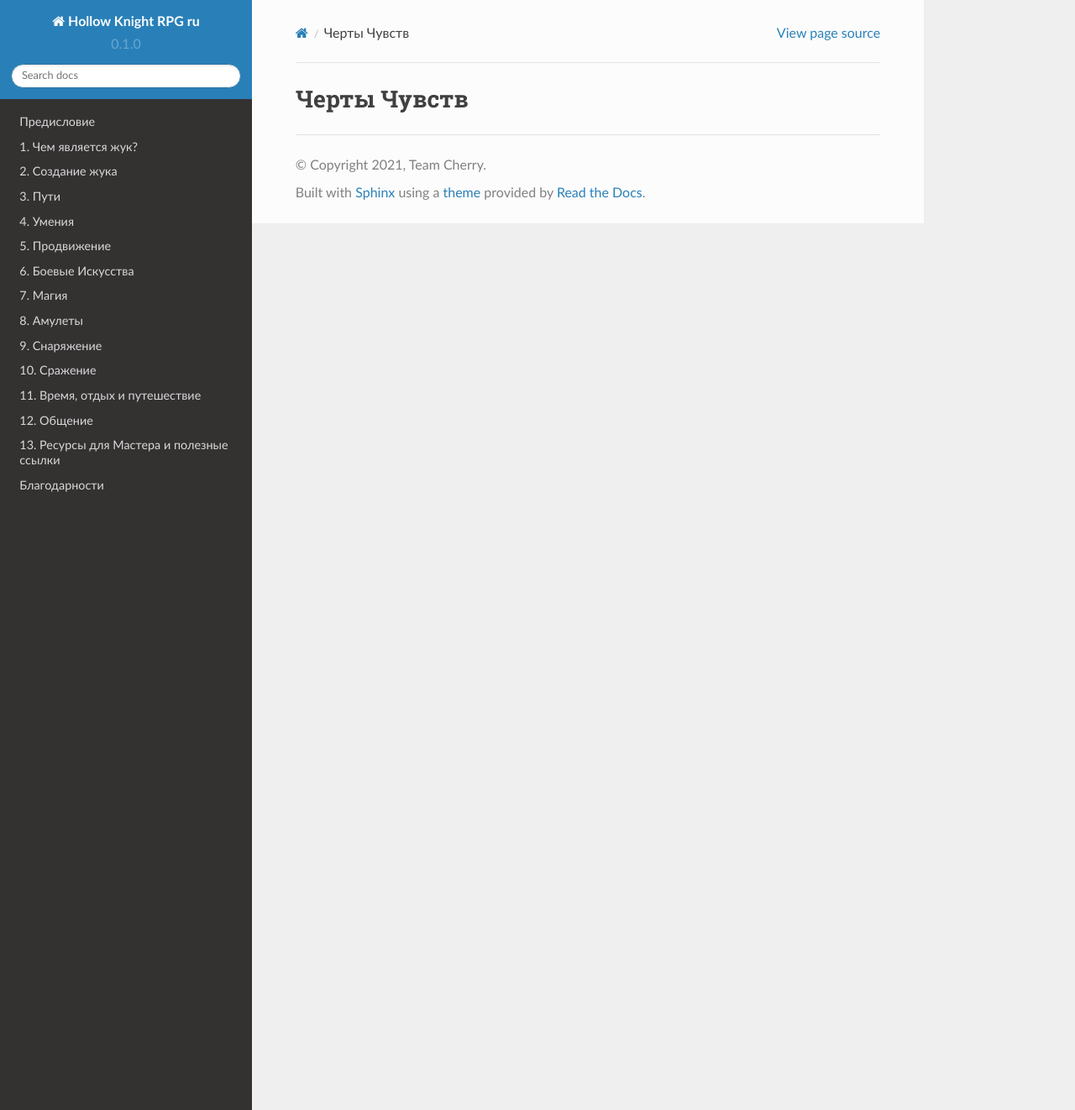
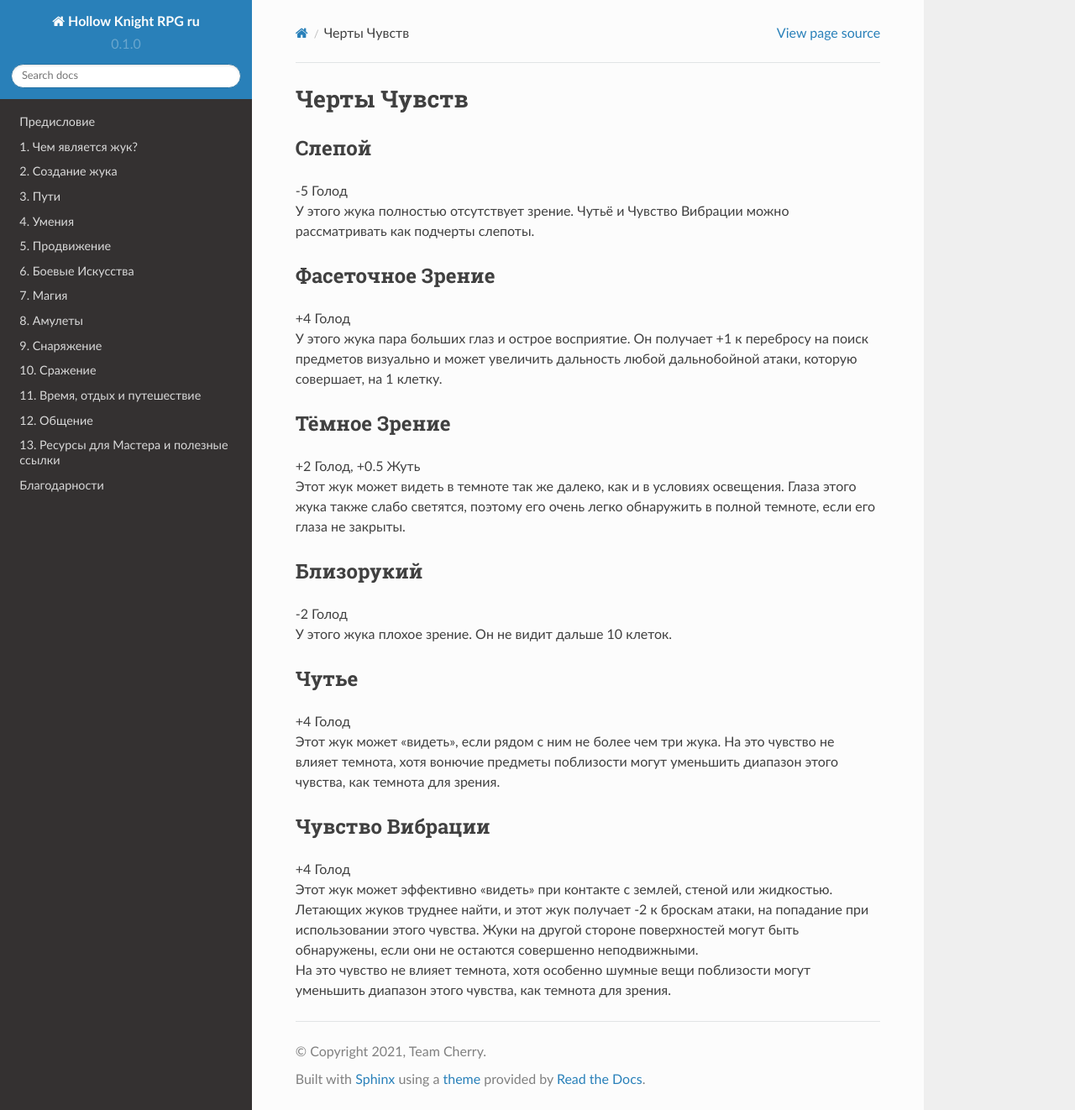
Before and after one commit to LazySelkie/hollow-knight-rpg-ru, a Sphinx documentation site: the page built from docs/source/traits_sense.rst, in a window 1280 px wide and 1322 px high. Shown: the whole window at 84% size. Built offline with Sphinx 7.4.7 and the Read the Docs theme 2.0.0, drawn with Linux system fonts in a browser that asks for light colours.

Commit message:
Добавлены Черты Чувств

```diff
--- a/docs/source/traits_sense.rst
+++ b/docs/source/traits_sense.rst
@@ -1,2 +1,33 @@
 Черты Чувств
 ~~~~~~~~~~~~~
+
+Слепой
+""""""""""""
+| -5 Голод
+| У этого жука полностью отсутствует зрение. Чутьё и Чувство Вибрации можно рассматривать как подчерты слепоты.
+
+Фасеточное Зрение
+""""""""""""""""""""
+| +4 Голод
+| У этого жука пара больших глаз и острое восприятие. Он получает +1 к перебросу на поиск предметов визуально и может увеличить дальность любой дальнобойной атаки, которую совершает, на 1 клетку.
+
+Тёмное Зрение
+""""""""""""""""""""
+| +2 Голод, +0.5 Жуть
+| Этот жук может видеть в темноте так же далеко, как и в условиях освещения. Глаза этого жука также слабо светятся, поэтому его очень легко обнаружить в полной темноте, если его глаза не закрыты.
+
+Близорукий
+""""""""""""""""""""
+| -2 Голод
+| У этого жука плохое зрение. Он не видит дальше 10 клеток.
+
+Чутье
+""""""""""""""""""""
+| +4 Голод
+| Этот жук может «видеть», если рядом с ним не более чем три жука. На это чувство не влияет темнота, хотя вонючие предметы поблизости могут уменьшить диапазон этого чувства, как темнота для зрения.
+
+Чувство Вибрации
+""""""""""""""""""""
+| +4 Голод
+| Этот жук может эффективно «видеть» при контакте с землей, стеной или жидкостью. Летающих жуков труднее найти, и этот жук получает -2 к броскам атаки, на попадание при использовании этого чувства. Жуки на другой стороне поверхностей могут быть обнаружены, если они не остаются совершенно неподвижными.
+| На это чувство не влияет темнота, хотя особенно шумные вещи поблизости могут уменьшить диапазон этого чувства, как темнота для зрения.
```
